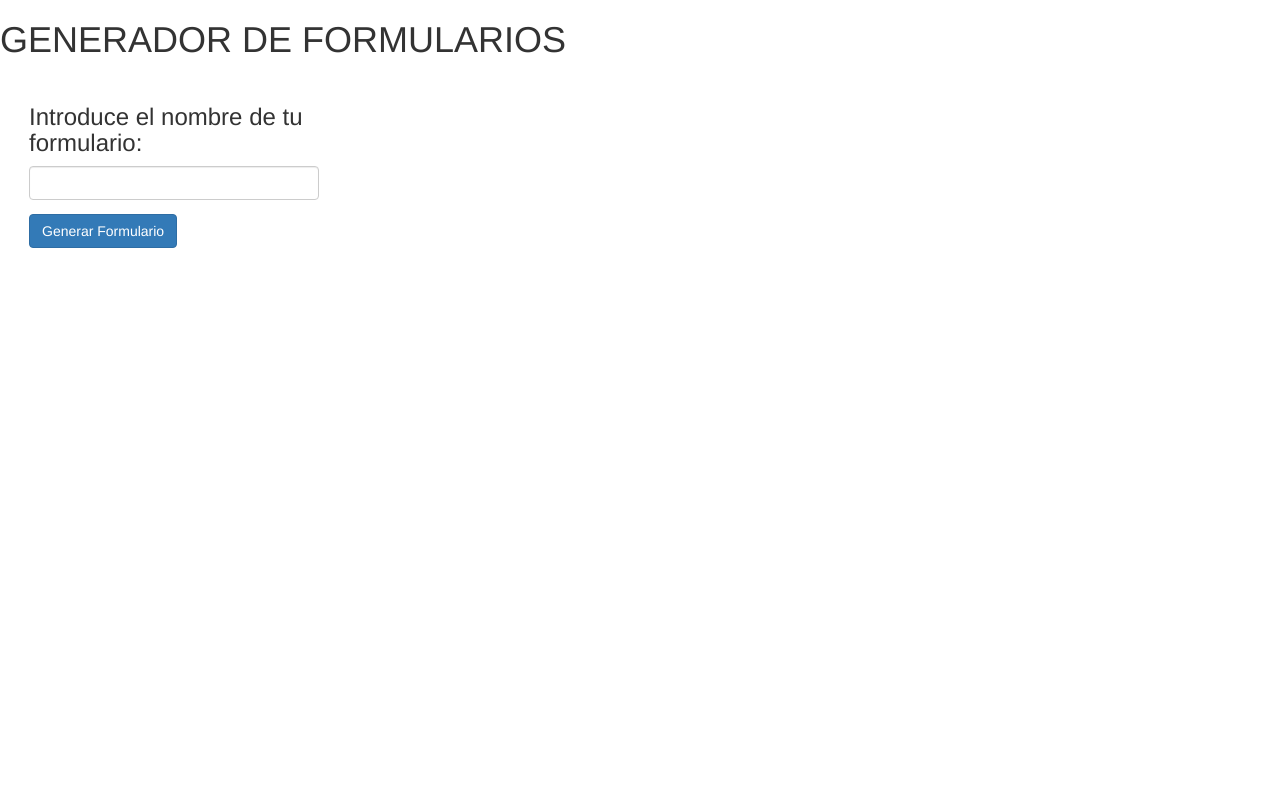
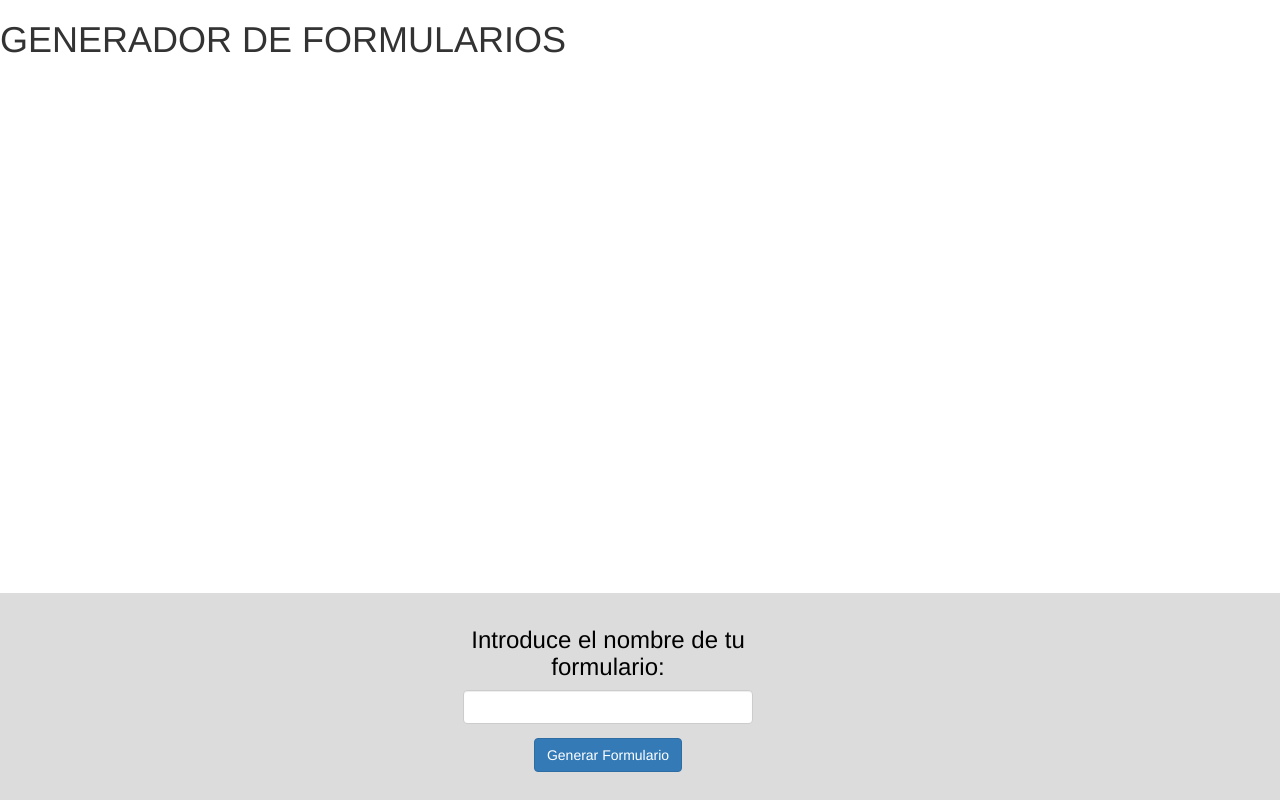
Before and after one commit to alexmacias2/PracticaUF3Javascript, a plain HTML site: page public_html/index.html in a window 1280 px wide. Drawn offline with nearby package versions, Linux system fonts and the light colour scheme.

Commit message:
ahora el primer formulario es un footer fijo.

```diff
--- a/public_html/css/style.css
+++ b/public_html/css/style.css
@@ -9,6 +9,10 @@ input {
     flex-direction: column;
 
 }
+
+#principal{
+    margin-left: 35%;
+}
 .col-xs-3 {
 margin: 1em;
 }
@@ -16,3 +20,12 @@ margin: 1em;
  font-size: 1.2em;
  color: red;
 }
+
+footer {
+  position: fixed;
+  bottom: 0;
+  width: 100%;
+  background-color: gainsboro;
+  color: black;
+  text-align: center;
+}
--- a/public_html/index.html
+++ b/public_html/index.html
@@ -18,12 +18,15 @@ and open the template in the editor.
             <header>
                 <h1>GENERADOR DE FORMULARIOS</h1>
             </header>
-            <div id="principal" class="col-xs-3">
+        </div>
+    </body>
+
+    <footer>
+        <div id="principal" class="col-xs-3">
                 <h3>Introduce el nombre de tu formulario:</h3>
                 <input id="inGeneradorFormulario" class="form-control"/>
                 <button  id="btnGeneradorFormulario" class="btn btn-primary">Generar Formulario</button>
                 <span id="formError"></span>
             </div>
-        </div>
-    </body>
+    </footer>
 </html>
```
